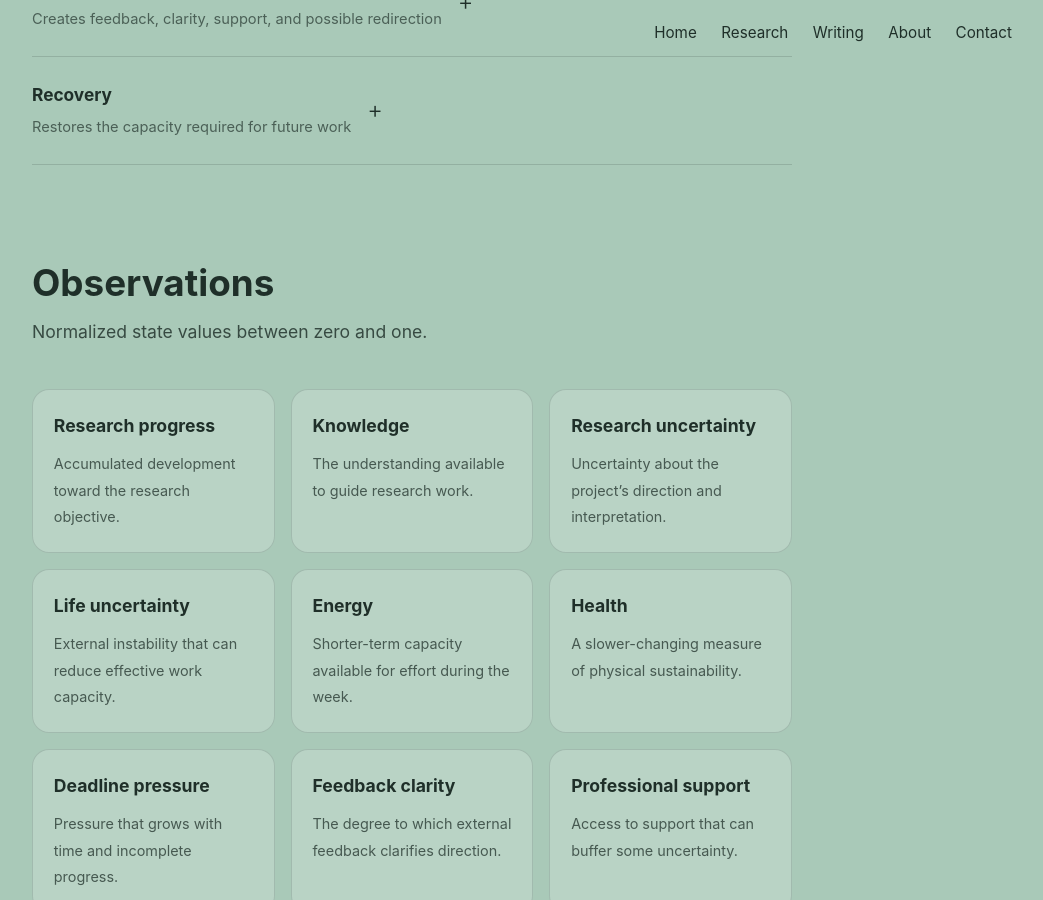
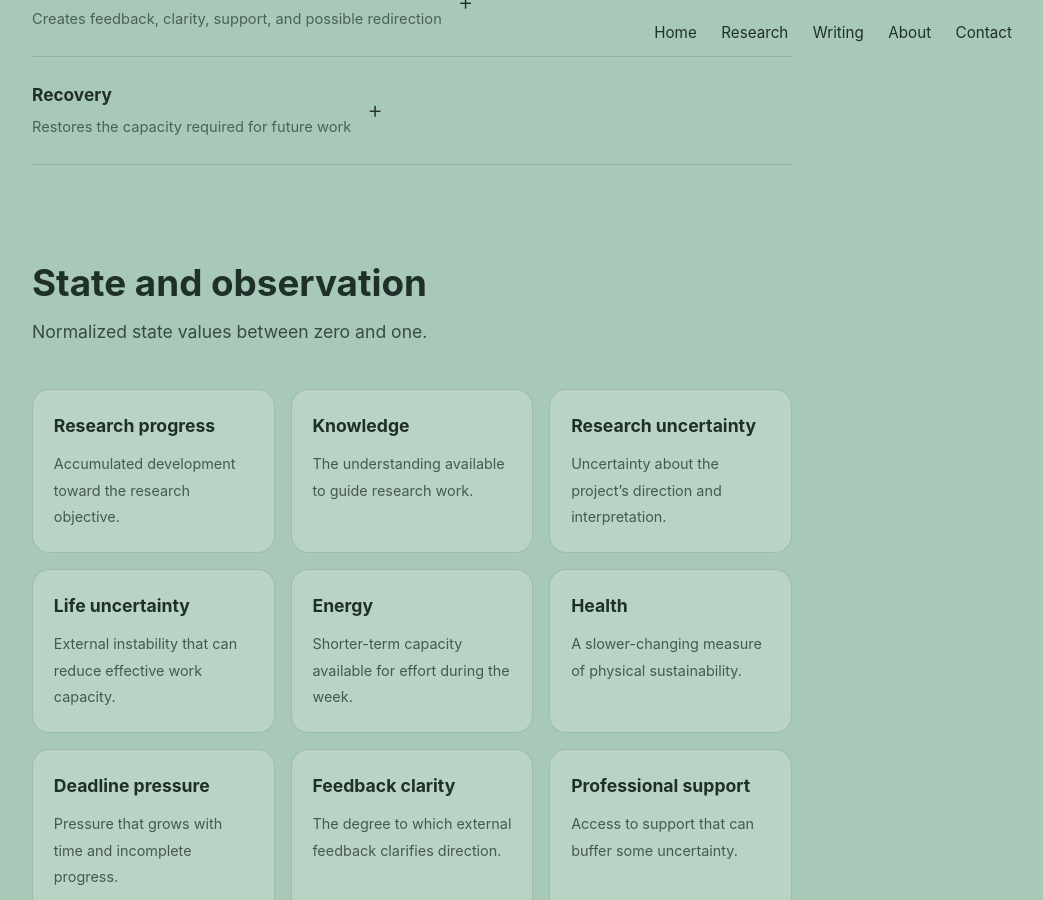
Before and after one commit to SepidehFouladzadeh/SepidehFouladzadeh.github.io, a Jekyll site: the page built from _posts/2026-07-19-custom-environment.md, in a window 1280 px wide and 900 px high, scrolled down 1888 px. Shown: the whole window, without its empty margins (228-1271 px from the left). Built offline with Jekyll 4.4.1, drawn with Linux system fonts in a browser that asks for light colours.

```diff
--- a/_posts/2026-07-19-custom-environment.md
+++ b/_posts/2026-07-19-custom-environment.md
@@ -256,7 +256,7 @@
     <div class="section-heading">
 
       <div>
-        <h3>Observations</h3>
+        <h3>State and observation</h3>
 
         <p>
           Normalized state values between
```
Also changed, not shown: other parts of _posts/2026-07-19-custom-environment.md (+1 -1 lines).
